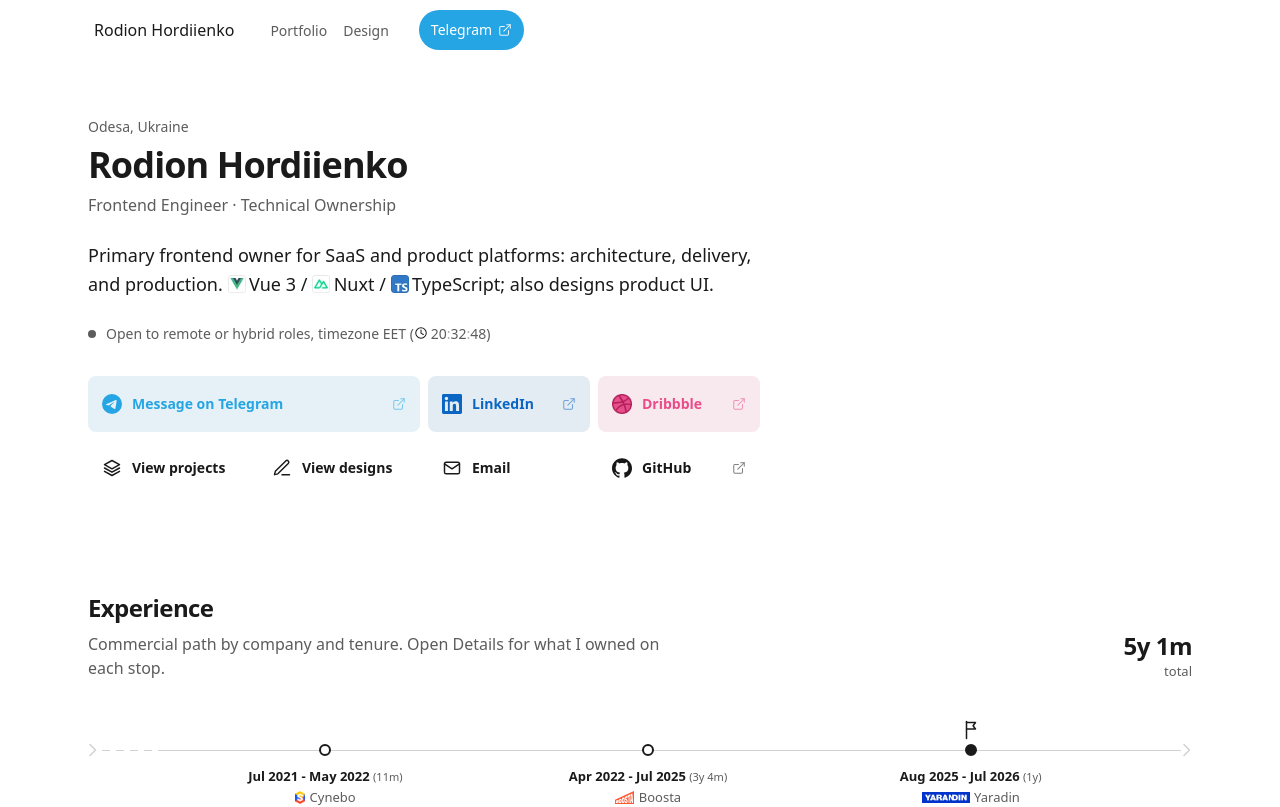
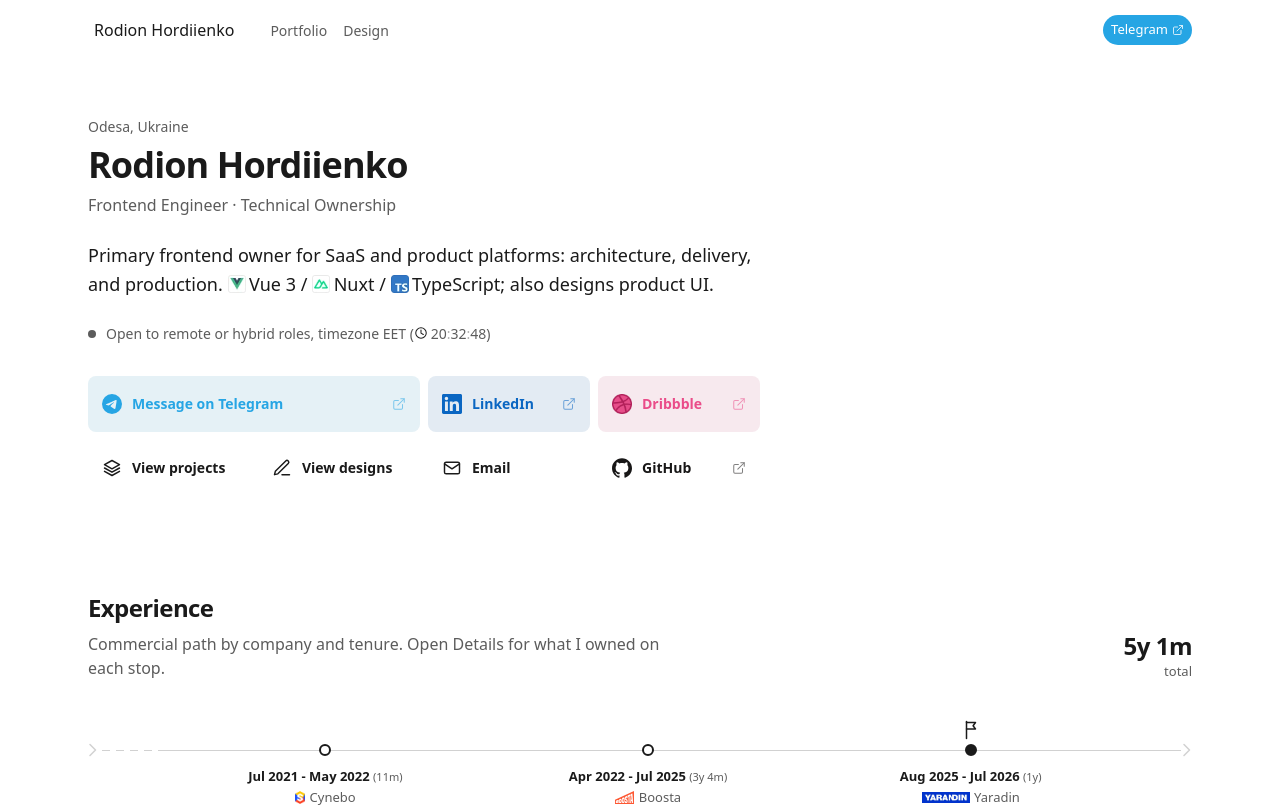
Before and after one commit to RodyaFront/portfolio, a Nuxt app: page / in a window 1280 px wide. Shown: the top 807 px of the page. Built offline with nearby package versions, Linux system fonts and the light colour scheme.

Commit message:
fix: pin Telegram pill right and shrink it
Keep brand and nav on the left; make the Telegram control a compact header action.

```diff
--- a/app/components/SiteHeader.vue
+++ b/app/components/SiteHeader.vue
@@ -75,7 +75,8 @@
     }"
     @focusin="onHeaderFocusIn"
   >
-    <div class="site-header-inner mx-auto flex max-w-page flex-wrap items-center gap-x-6 gap-y-2 px-5">
+    <div class="site-header-inner mx-auto flex max-w-page items-center gap-x-4 px-5">
+      <div class="flex min-w-0 flex-1 flex-wrap items-center gap-x-6 gap-y-1">
         <a
           :href="homeHref"
           class="site-header-brand"
@@ -96,10 +97,11 @@
             {{ item.label }}
           </a>
         </nav>
+      </div>
 
       <a
         :href="profile.contacts.telegram.href"
-        class="press-control site-header-telegram ml-auto"
+        class="press-control site-header-telegram shrink-0"
         rel="noopener noreferrer"
         target="_blank"
       >
@@ -187,15 +189,15 @@
   --action-color: #26a5e4;
   display: inline-flex;
   align-items: center;
-  gap: 0.375rem;
-  min-height: 2.5rem;
+  gap: 0.25rem;
+  min-height: 1.875rem;
   margin: 0;
-  padding: 0 0.75rem;
+  padding: 0 0.5rem;
   border: 0;
   border-radius: 999px;
   background-color: #26a5e4;
   color: #fff;
-  font-size: 0.875rem;
+  font-size: 0.8125rem;
   font-weight: 500;
   line-height: 1.2;
   text-decoration: none;
@@ -215,8 +217,8 @@
 
 .site-header-telegram-icon {
   display: block;
-  width: 0.875rem;
-  height: 0.875rem;
+  width: 0.75rem;
+  height: 0.75rem;
   flex-shrink: 0;
   opacity: 0.9;
 }
```
Lines whose indentation alone changed are shown as unchanged.
